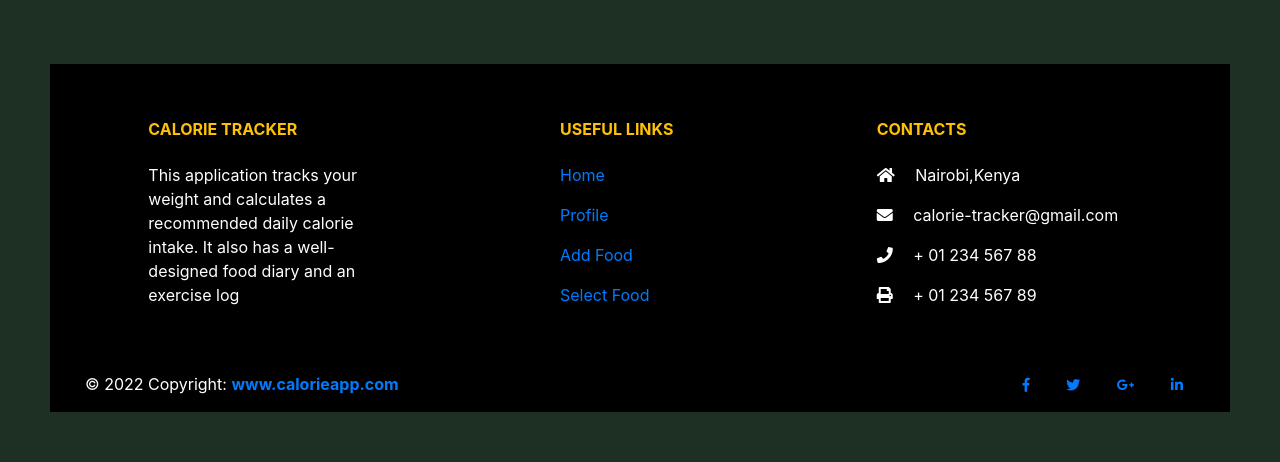
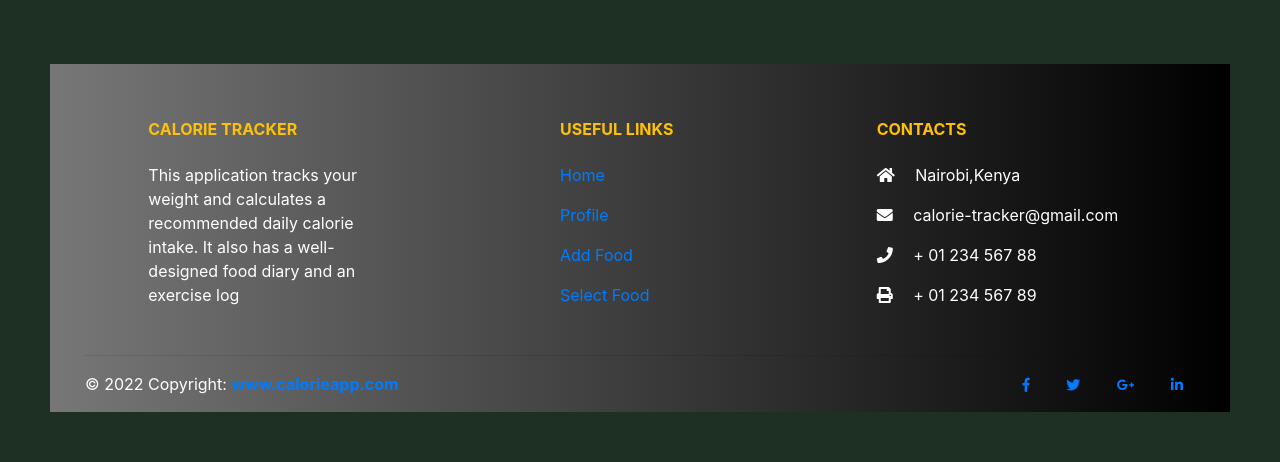
Before and after one commit to clarametto/calorieTracker, a Django app: page / in a window 1280 px wide. Shown: the part 780-1242 px from the top of the page. Run offline with Django 3.2, Linux system fonts and the light colour scheme; the visitor is signed in with stand-in values (Sample User, id 1); data comes from the database, SQL or seed files in the repository; data that the repository does not hold is empty; some libraries are stand-ins or nearby versions; some web fonts are replaced.

Commit message:
modified the footer

```diff
--- a/calorie/templates/footer.html
+++ b/calorie/templates/footer.html
@@ -1,6 +1,8 @@
 
 <!-- Footer -->
-<footer class="page-footer font-small mdb-color  pt-4" style="background-color: #000000;color: #ffffff;">
+<footer class="page-footer font-small mdb-color  pt-4" style="color: #ffffff;
+
+background: linear-gradient(to right, #777, #000000); ">
 
     <!-- Footer Links -->
     <div class="container text-center text-md-left">
```
